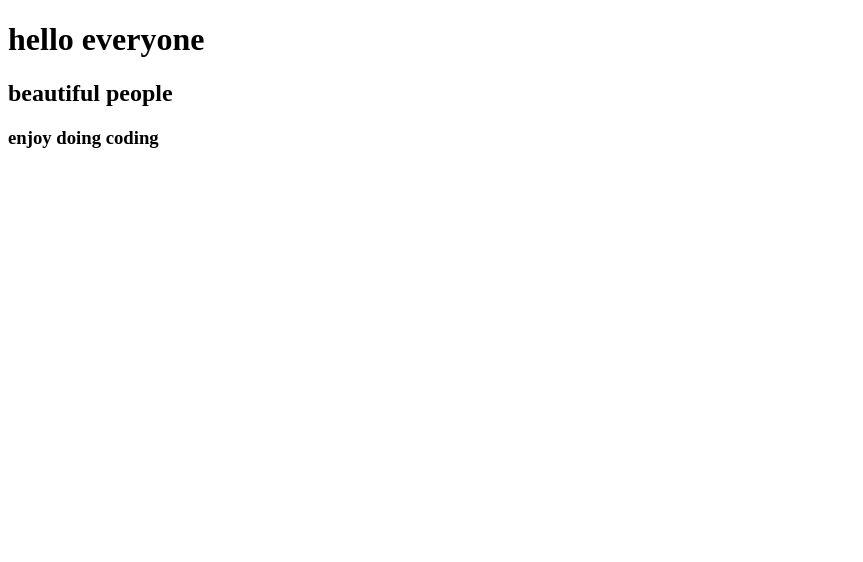
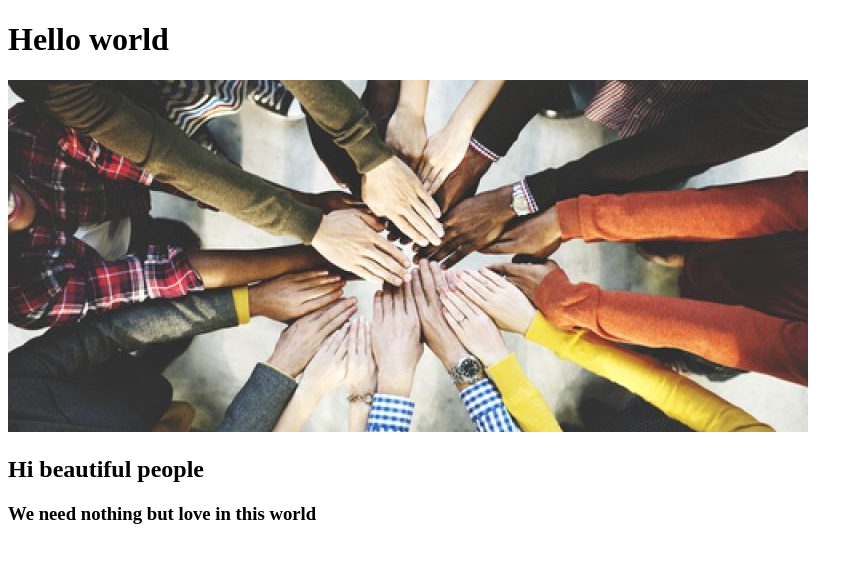
Before and after one commit to syedsali/Syed-Basic-HTML-Page, a plain HTML site: page index.html in a window 1280 px wide. Shown: the whole page, without its empty margins (0-863 px from the left). Drawn offline with Linux system fonts and the light colour scheme.

Commit message:
modified: index.html

```diff
--- a/index.html
+++ b/index.html
@@ -6,8 +6,10 @@
     <title>Document</title>
 </head>
 <body>
-    <h1> hello everyone </h1>
-    <h2> beautiful people </h2>
-    <h3> enjoy doing coding </h3>
+    <h1>Hello world</h1>
+    <img src="images/diversity.jpg" alt="diversity">
+    <h2>Hi beautiful people</h2>
+    <h3>We need nothing but love in this world</h3>
+
 </body>
 </html>
```
Also changed, not shown: images/diversity.jpg (added).
